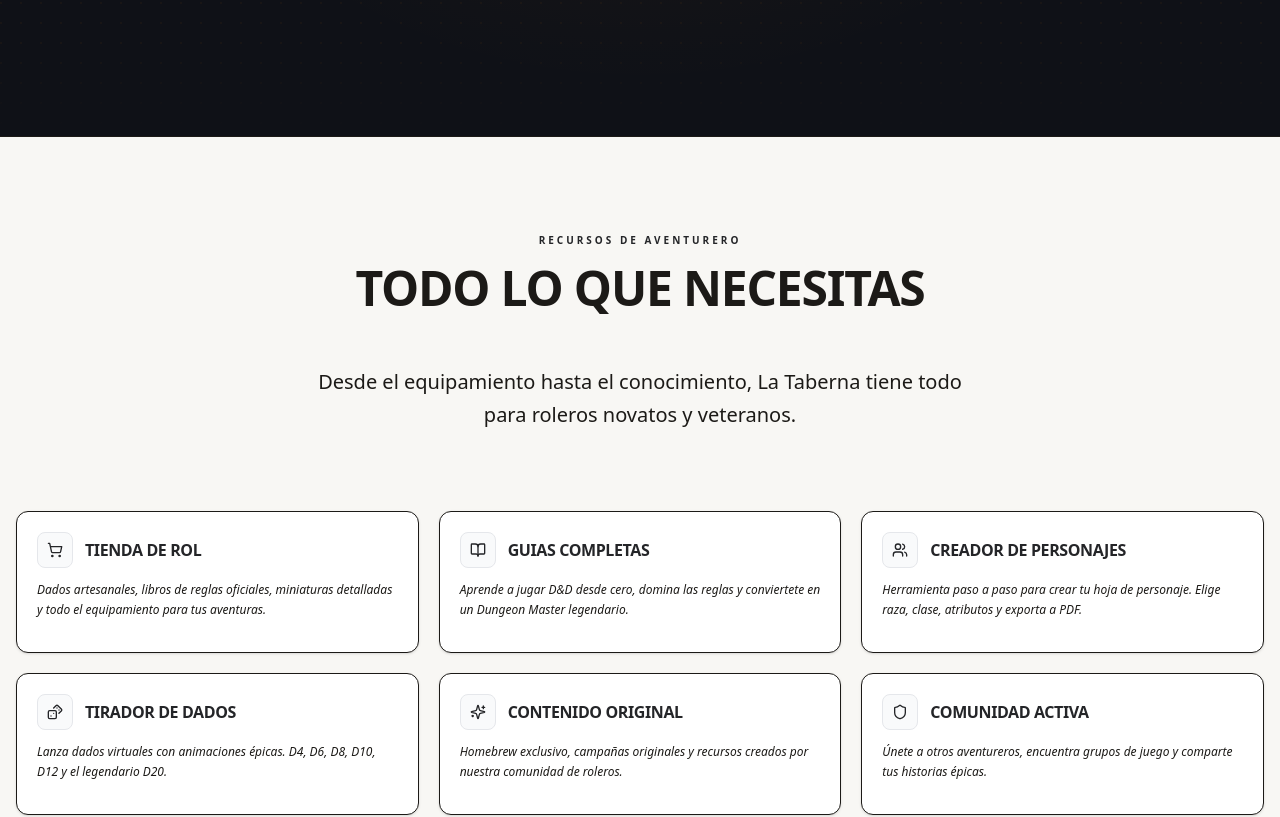
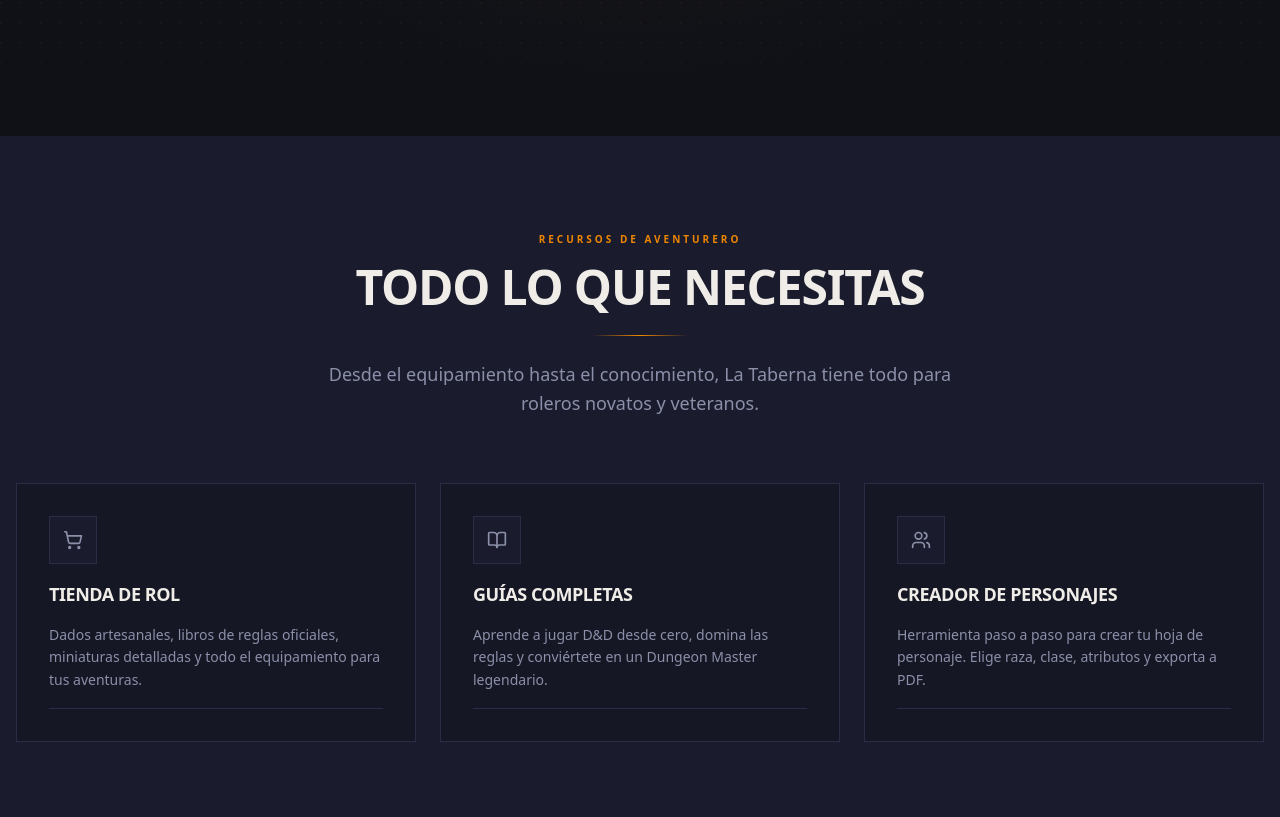
Before and after one commit to MiguelAVZ2000/Lataberna, a Next.js app: page / in a window 1280 px wide. Shown: the part 1180-1997 px from the top of the page. Built offline with nearby package versions, Linux system fonts and the light colour scheme; no server answers.

Commit message:
feat: redesign features section with dark surface, remove broken links

```diff
--- a/components/features-section.tsx
+++ b/components/features-section.tsx
@@ -1,5 +1,5 @@
 import Link from "next/link"
-import { ShoppingCart, BookOpen, Users, Dices, Sparkles, Shield } from "lucide-react"
+import { ShoppingCart, BookOpen, Users } from "lucide-react"
 
 const features = [
   {
@@ -7,78 +7,55 @@ const features = [
     title: "Tienda de Rol",
     description: "Dados artesanales, libros de reglas oficiales, miniaturas detalladas y todo el equipamiento para tus aventuras.",
     href: "/tienda",
-    accent: "primary",
   },
   {
     icon: BookOpen,
-    title: "Guias Completas",
-    description: "Aprende a jugar D&D desde cero, domina las reglas y conviertete en un Dungeon Master legendario.",
+    title: "Guías Completas",
+    description: "Aprende a jugar D&D desde cero, domina las reglas y conviértete en un Dungeon Master legendario.",
     href: "/guias",
-    accent: "accent",
   },
   {
     icon: Users,
     title: "Creador de Personajes",
     description: "Herramienta paso a paso para crear tu hoja de personaje. Elige raza, clase, atributos y exporta a PDF.",
     href: "/personaje",
-    accent: "primary",
-  },
-  {
-    icon: Dices,
-    title: "Tirador de Dados",
-    description: "Lanza dados virtuales con animaciones épicas. D4, D6, D8, D10, D12 y el legendario D20.",
-    href: "/dados",
-    accent: "accent",
-  },
-  {
-    icon: Sparkles,
-    title: "Contenido Original",
-    description: "Homebrew exclusivo, campañas originales y recursos creados por nuestra comunidad de roleros.",
-    href: "/contenido",
-    accent: "primary",
-  },
-  {
-    icon: Shield,
-    title: "Comunidad Activa",
-    description: "Únete a otros aventureros, encuentra grupos de juego y comparte tus historias épicas.",
-    href: "/comunidad",
-    accent: "accent",
   },
 ]
 
 export function FeaturesSection() {
   return (
-    <section className="py-24 parchment-bg border-y border-border">
+    <section className="py-24 bg-bg-surface">
       <div className="container mx-auto px-4 max-w-7xl">
         {/* Section Header */}
-        <div className="mx-auto max-w-2xl text-center mb-20">
-          <div className="text-[#242528] font-black uppercase tracking-[0.3em] text-[10px] mb-4">Recursos de Aventurero</div>
-          <h2 className="font-heading font-black text-4xl sm:text-5xl tracking-tight text-foreground uppercase">
+        <div className="mx-auto max-w-2xl text-center mb-16">
+          <div className="text-gold font-black uppercase tracking-[0.3em] text-[10px] mb-4">Recursos de Aventurero</div>
+          <h2 className="font-heading font-black text-4xl sm:text-5xl tracking-tight text-text-primary uppercase">
             TODO LO QUE NECESITAS
           </h2>
-          <div className="h-1.5 w-24 bg-accent-gold mx-auto my-6" />
-          <p className="mt-4 text-xl text-muted-foreground font-sans leading-relaxed">
+          <div
+            className="h-px w-24 mx-auto my-6"
+            style={{ background: "linear-gradient(to right, transparent, #EE8600, transparent)" }}
+          />
+          <p className="text-lg text-text-muted font-sans leading-relaxed">
             Desde el equipamiento hasta el conocimiento, La Taberna tiene todo para roleros novatos y veteranos.
           </p>
         </div>
 
-        {/* Features Grid */}
-        <div className="grid gap-5 md:grid-cols-2 lg:grid-cols-3">
+        {/* Features Grid — 3 cols */}
+        <div className="grid gap-6 md:grid-cols-3">
           {features.map((feature) => (
             <Link key={feature.title} href={feature.href} className="group">
-              <div className="h-full border border-border bg-white transition-all duration-300 hover:border-[#EE8600]/60 shadow-sm hover:shadow-lg hover:-translate-y-1 rounded-xl overflow-hidden flex flex-col p-5 gap-3">
-                <div className="flex items-center gap-3">
-                  <div className="h-9 w-9 bg-gray-50 rounded-lg flex items-center justify-center shrink-0 group-hover:bg-[#EE8600]/10 transition-colors border border-gray-200">
-                    <feature.icon className="h-4 w-4 text-[#242528] group-hover:scale-110 transition-transform" />
-                  </div>
-                  <h3 className="font-heading font-bold text-base text-[#242528] group-hover:text-[#EE8600] transition-colors uppercase tracking-tight leading-tight">
-                    {feature.title}
-                  </h3>
+              <div className="h-full border border-border-dark bg-bg-base/40 hover:bg-bg-raised hover:border-gold/30 transition-all duration-300 hover:shadow-[0_0_20px_rgba(238,134,0,0.10)] flex flex-col p-8 gap-4">
+                <div className="h-12 w-12 bg-bg-surface border border-border-dark flex items-center justify-center shrink-0 group-hover:bg-gold/10 group-hover:border-gold/40 transition-all">
+                  <feature.icon className="h-5 w-5 text-text-muted group-hover:text-gold transition-colors" />
                 </div>
-                <p className="text-muted-foreground text-xs leading-relaxed font-sans italic">
+                <h3 className="font-heading font-bold text-lg text-text-primary group-hover:text-gold transition-colors uppercase tracking-tight">
+                  {feature.title}
+                </h3>
+                <p className="text-text-muted text-sm leading-relaxed font-sans">
                   {feature.description}
                 </p>
-                <div className="h-px w-full bg-border group-hover:bg-[#EE8600]/30 transition-colors mt-auto" />
+                <div className="h-px w-full bg-border-dark group-hover:bg-gold/30 transition-colors mt-auto" />
               </div>
             </Link>
           ))}
```
